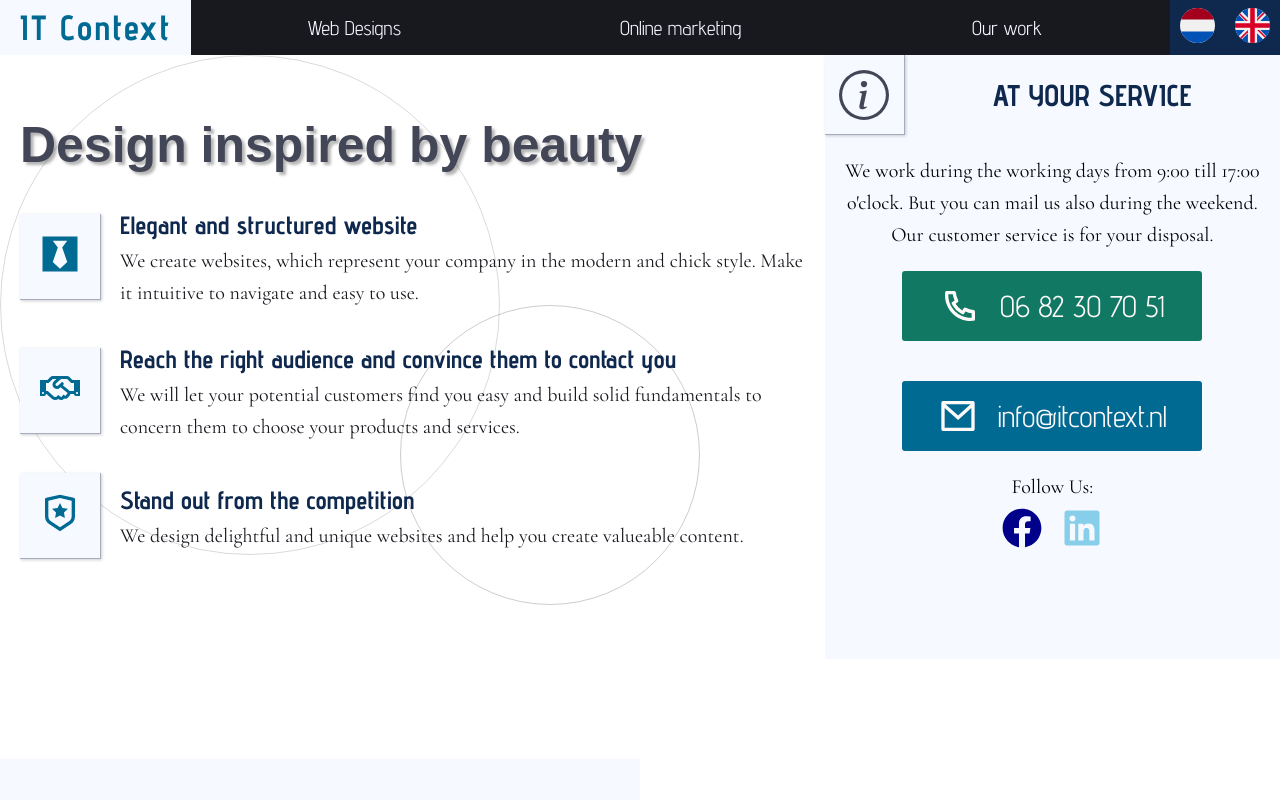
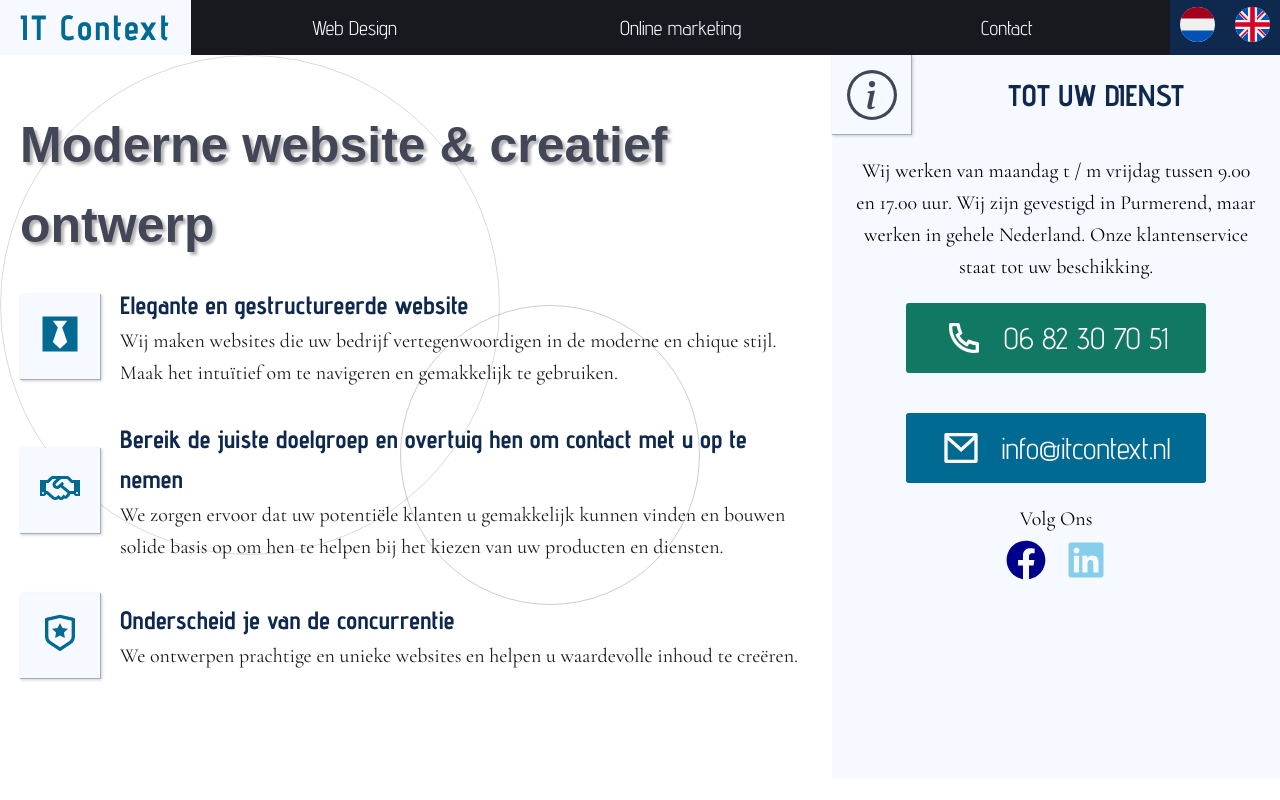
Before and after one commit to Vastlaan/itcontext2.0, a React (Create React App) app in the folder client/: page / in a window 1280 px wide. Shown: the top 800 px of the page. Built offline with nearby package versions, Linux system fonts and the light colour scheme; no server answers; a web font is replaced by a local one.

Commit message:
Implement switching languages and improve translations

```diff
--- a/client/src/App.tsx
+++ b/client/src/App.tsx
@@ -14,14 +14,18 @@ import Webdev from "./components/webdev";
 import Footer from "./components/footer";
 import NotFound from "./components/not-found";
 import ScrollToTop from "./components/scroll-to-top";
+// translations
+import En from "./translations/en.json";
+import Nl from "./translations/nl.json";
 // styles
 import { lightTheme, darkTheme, respond } from "./styles";
 
 function App() {
     const [isDarkTheme, setIsDarkTheme] = useState(false);
+    const [language, setLanguage] = useState("nl");
     const [ten, setTen] = useState({});
 
-    const language = navigator.language.split(/[-_]/)[0]; // language without region code
+    // const language = navigator.language.split(/[-_]/)[0]; // language without region code
 
     useEffect(() => {
         const fetchTranslation = async () => {
@@ -37,12 +41,15 @@ function App() {
 
     return (
         <div>
-            <IntlProvider locale={language} messages={ten}>
+            <IntlProvider
+                locale={language}
+                messages={language === "en" ? En : Nl}
+            >
                 <ThemeProvider theme={isDarkTheme ? darkTheme : lightTheme}>
                     <GlobalStyle />
                     <Router>
                         <ScrollToTop />
-                        <Nav />
+                        <Nav setLanguage={setLanguage} />
                         <Switch>
                             <Route path="/" exact component={Landing} />
                             <Route path="/over-ons" exact component={About} />
--- a/client/src/components/landing/header/bait.tsx
+++ b/client/src/components/landing/header/bait.tsx
@@ -1,24 +1,33 @@
 import React from "react";
 import styled from "styled-components";
+import { useIntl } from "react-intl";
 import { fonts, Social, Anchor } from "../../../styles";
 import { BsInfoCircle } from "react-icons/bs";
 import { RiPhoneLine, RiMailLine } from "react-icons/ri";
 import { FaFacebook, FaLinkedin } from "react-icons/fa";
 
 export default function Bait() {
+    const intl = useIntl();
+
     return (
         <Container>
             <Head>
                 <Icon>
                     <BsInfoCircle />
                 </Icon>
-                <h3>at your service</h3>
+                <h3>
+                    {intl.formatMessage({
+                        id: "landing.header-info-1",
+                        defaultMessage: "tot uw dienst",
+                    })}
+                </h3>
             </Head>
             <Actions>
                 <p>
-                    We work during the working days from 9:00 till 17:00
-                    o'clock. But you can mail us also during the weekend. Our
-                    customer service is for your disposal.
+                    {intl.formatMessage({
+                        id: "landing.header-info-2",
+                        defaultMessage: "tot uw dienst",
+                    })}
                 </p>
                 <Anchor color="#117864" href="tel:0031682307051">
                     <RiPhoneLine />
@@ -28,7 +37,12 @@ export default function Bait() {
                     <RiMailLine />
                     <span>info@itcontext.nl</span>
                 </Anchor>
-                <p>Follow Us:</p>
+                <p>
+                    {intl.formatMessage({
+                        id: "landing.header-info-3",
+                        defaultMessage: "Volg ons",
+                    })}
+                </p>
                 <Social>
                     <a href="https://facebook.com">
                         <FaFacebook color="darkblue" />
--- a/client/src/components/landing/header/info.tsx
+++ b/client/src/components/landing/header/info.tsx
@@ -1,12 +1,21 @@
 import React from "react";
 import styled from "styled-components";
+import { useIntl } from "react-intl";
 import { fonts, respond } from "../../../styles";
 import { RiShieldStarLine } from "react-icons/ri";
 import { FaBlackTie, FaRegHandshake } from "react-icons/fa";
+
 export default function Info() {
+    const intl = useIntl();
+
     return (
         <Container>
-            <Header>Design inspired by beauty</Header>
+            <Header>
+                {intl.formatMessage({
+                    id: "landing.header-main",
+                    defaultMessage: "Moderne website & creatief ontwerp",
+                })}
+            </Header>
             <Circles />
             <Details>
                 <Block>
@@ -15,11 +24,19 @@ export default function Info() {
                     </Icon>
 
                     <div>
-                        <h3>Elegant and structured website</h3>
+                        <h3>
+                            {intl.formatMessage({
+                                id: "landing.header-1-header",
+                                defaultMessage:
+                                    "Elegante en gestructureerde website",
+                            })}
+                        </h3>
                         <p>
-                            We create websites, which represent your company in
-                            the modern and chick style. Make it intuitive to
-                            navigate and easy to use.
+                            {intl.formatMessage({
+                                id: "landing.header-1-text",
+                                defaultMessage:
+                                    "Wij maken websites die uw bedrijf vertegenwoordigen in de moderne en chique stijl. Maak het intuïtief om te navigeren en gemakkelijk te gebruiken.",
+                            })}
                         </p>
                     </div>
                 </Block>
@@ -30,13 +47,18 @@ export default function Info() {
 
                     <div>
                         <h3>
-                            Reach the right audience and convince them to
-                            contact you
+                            {intl.formatMessage({
+                                id: "landing.header-2-header",
+                                defaultMessage:
+                                    "Elegante en gestructureerde website",
+                            })}
                         </h3>
                         <p>
-                            We will let your potential customers find you easy
-                            and build solid fundamentals to concern them to
-                            choose your products and services.
+                            {intl.formatMessage({
+                                id: "landing.header-2-text",
+                                defaultMessage:
+                                    "Elegante en gestructureerde website",
+                            })}
                         </p>
                     </div>
                 </Block>
@@ -46,10 +68,19 @@ export default function Info() {
                     </Icon>
 
                     <div>
-                        <h3>Stand out from the competition</h3>
+                        <h3>
+                            {intl.formatMessage({
+                                id: "landing.header-3-header",
+                                defaultMessage:
+                                    "Onderscheid je van de concurrentie",
+                            })}
+                        </h3>
                         <p>
-                            We design delightful and unique websites and help
-                            you create valueable content.
+                            {intl.formatMessage({
+                                id: "landing.header-3-text",
+                                defaultMessage:
+                                    "Elegante en gestructureerde website",
+                            })}
                         </p>
                     </div>
                 </Block>
--- a/client/src/components/navigation/cta.tsx
+++ b/client/src/components/navigation/cta.tsx
@@ -5,13 +5,18 @@ import { RiMenu3Line } from "react-icons/ri";
 import NLFlag from "../../img/flag.svg";
 import ENFlag from "../../img/uk.svg";
 
-export default function Cta() {
+interface CtaProps {
+    setLanguage: React.Dispatch<React.SetStateAction<string>>;
+}
+export default function Cta(props: CtaProps) {
+    const { setLanguage } = props;
+
     return (
         <Container>
-            <Flag>
+            <Flag onClick={() => setLanguage("nl")}>
                 <img src={NLFlag} alt="nederlandse flag" />
             </Flag>
-            <Flag>
+            <Flag onClick={() => setLanguage("en")}>
                 <img src={ENFlag} alt="nederlandse flag" />
             </Flag>
             <Button>
@@ -53,9 +58,22 @@ const Button = styled.button`
     }
 `;
 
-const Flag = styled.div`
+const Flag = styled.button`
     width: 3.5rem;
     margin: 0rem 1rem;
+    border: none;
+    background-color: transparent;
+    cursor: pointer;
+    transition: all 0.3s;
+
+    &:hover {
+        transform: scale(1.1);
+    }
+
+    &:focus,
+    active {
+        outline: none;
+    }
 
     img {
         width: 100%;
--- a/client/src/components/navigation/index.tsx
+++ b/client/src/components/navigation/index.tsx
@@ -6,14 +6,19 @@ import Menu from "./menu";
 import PhoneMenu from "./phoneMenu";
 import Cta from "./cta";
 
-export default function Nav() {
+interface NavProps {
+    setLanguage: React.Dispatch<React.SetStateAction<string>>;
+}
+export default function Nav(props: NavProps) {
+    const { setLanguage } = props;
     const intl = useIntl();
+
     return (
         <Container>
             <Logo />
             <Menu intl={intl} />
-            <PhoneMenu />
-            <Cta />
+            <PhoneMenu intl={intl} />
+            <Cta setLanguage={setLanguage} />
         </Container>
     );
 }
--- a/client/src/components/navigation/menu/index.tsx
+++ b/client/src/components/navigation/menu/index.tsx
@@ -14,7 +14,7 @@ export default function Menu(props: MenuProps) {
             <Link to="/website-ontwerpen">
                 {intl.formatMessage({
                     id: "navigation.menu-1",
-                    defaultMessage: "Web Designs",
+                    defaultMessage: "Web Design",
                 })}
             </Link>
 
@@ -27,7 +27,7 @@ export default function Menu(props: MenuProps) {
             <Link to="/over-ons">
                 {intl.formatMessage({
                     id: "navigation.menu-3",
-                    defaultMessage: "Our work",
+                    defaultMessage: "Contact",
                 })}
             </Link>
         </Container>
--- a/client/src/components/navigation/phoneMenu.tsx
+++ b/client/src/components/navigation/phoneMenu.tsx
@@ -1,13 +1,30 @@
 import React from "react";
 import { Link } from "react-router-dom";
 import styled from "styled-components";
+import { IntlShape } from "react-intl";
 import { fonts, respond } from "../../styles";
 
-export default function Menu() {
+interface MenuProps {
+    intl: IntlShape;
+}
+
+export default function Menu(props: MenuProps) {
+    const { intl } = props;
+
     return (
         <Container>
-            <Link to="/website-otwerpen">Web Design</Link>
-            <Link to="/online-marketing">E-commerce</Link>
+            <Link to="/website-otwerpen">
+                {intl.formatMessage({
+                    id: "navigation.menu-1",
+                    defaultMessage: "Web Design",
+                })}
+            </Link>
+            <Link to="/online-marketing">
+                {intl.formatMessage({
+                    id: "navigation.menu-2",
+                    defaultMessage: "Online marketing",
+                })}
+            </Link>
         </Container>
     );
 }
--- a/client/src/translation-en.json
+++ /dev/null
@@ -1,5 +0,0 @@
-{
-	"navigation.menu-1":"Web Design",
-	"navigation.menu-2":"Online marketing",
-	"navigation.menu-3":"Our work"
-}
--- /dev/null
+++ b/client/src/translations/en.json
@@ -0,0 +1,16 @@
+{
+    "navigation.menu-1": "Web Design",
+    "navigation.menu-2": "Online marketing",
+    "navigation.menu-3": "Contact",
+
+    "landing.header-main": "Design inspired by beauty",
+    "landing.header-1-header": "Elegant and structured website",
+    "landing.header-1-text": "We create websites, which represent your company in the modern and chic style. Make it intuitive to navigate and easy to use.",
+    "landing.header-2-header": "Reach the right audience and convince them to contact you",
+    "landing.header-2-text": "We will let your potential customers find you easy and build solid fundamentals to concern them to choose your products and services.",
+    "landing.header-3-header": "Stand out from the competition",
+    "landing.header-3-text": "We design delightful and unique websites and help you create valuable content.",
+    "landing.header-info-1": "at your service",
+    "landing.header-info-2": "We work from Monday till Friday between 9:00 and 17:00 o'clock. We are located in Purmerend, but work throughout the Netherlands. Our customer service is for your disposal.",
+    "landing.header-info-3": "Follow us"
+}
--- /dev/null
+++ b/client/src/translations/nl.json
@@ -0,0 +1,16 @@
+{
+    "navigation.menu-1": "Web Design",
+    "navigation.menu-2": "Online marketing",
+    "navigation.menu-3": "Contact",
+
+    "landing.header-main": "Moderne website & creatief ontwerp",
+    "landing.header-1-header": "Elegante en gestructureerde website",
+    "landing.header-1-text": "Wij maken websites die uw bedrijf vertegenwoordigen in de moderne en chique stijl. Maak het intuïtief om te navigeren en gemakkelijk te gebruiken.",
+    "landing.header-2-header": "Bereik de juiste doelgroep en overtuig hen om contact met u op te nemen",
+    "landing.header-2-text": "We zorgen ervoor dat uw potentiële klanten u gemakkelijk kunnen vinden en bouwen solide basis op om hen te helpen bij het kiezen van uw producten en diensten.",
+    "landing.header-3-header": "Onderscheid je van de concurrentie",
+    "landing.header-3-text": "We ontwerpen prachtige en unieke websites en helpen u waardevolle inhoud te creëren.",
+    "landing.header-info-1": "tot uw dienst",
+    "landing.header-info-2": "Wij werken van maandag t / m vrijdag tussen 9.00 en 17.00 uur. Wij zijn gevestigd in Purmerend, maar werken in gehele Nederland. Onze klantenservice staat tot uw beschikking.",
+    "landing.header-info-3": "Volg Ons"
+}
```
